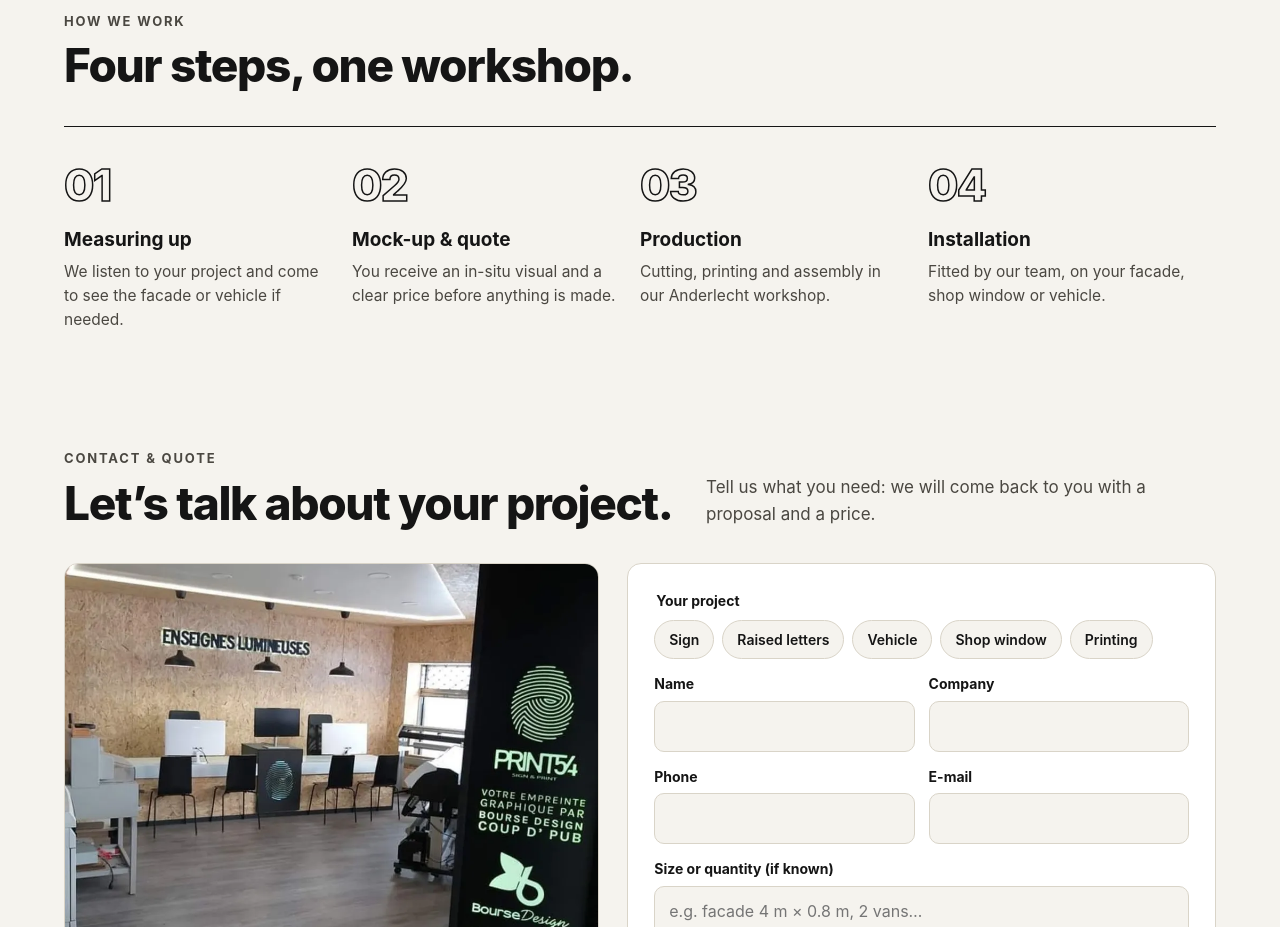
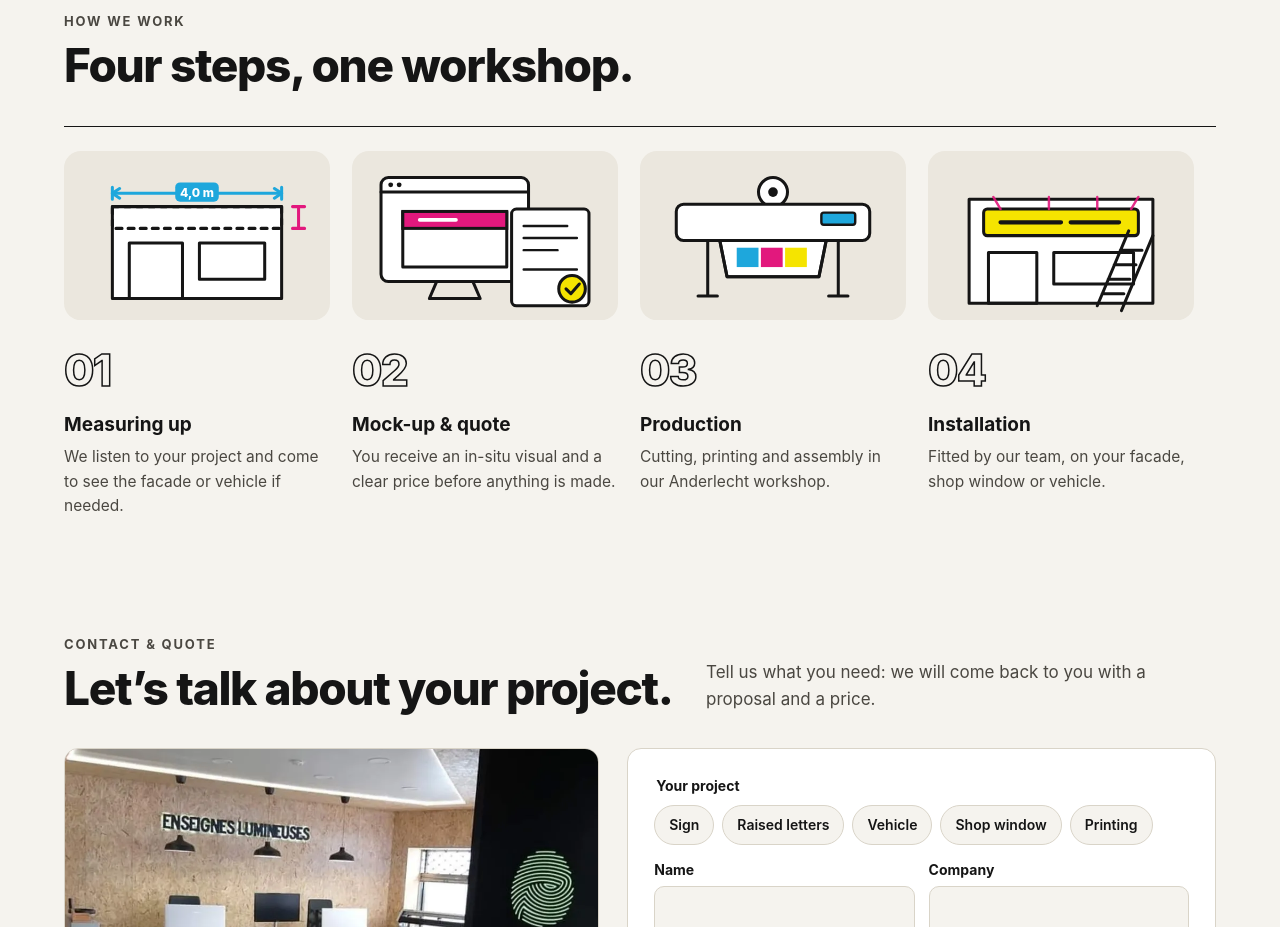
Before and after one commit to whiteshade15/print54, a plain HTML site: page index.html in a window 1280 px wide. Shown: the part 4460-5387 px from the top of the page. Drawn offline with Linux system fonts and the light colour scheme.

Commit message:
Méthode : une illustration originale par étape
Co-Authored-By: Claude Opus 5.5 <noreply@anthropic.com>
Claude-Session: https://claude.ai/code/session_01SML29P5PZBrNmdSTrt5FqX

```diff
--- a/index.html
+++ b/index.html
@@ -138,8 +138,10 @@ section{padding:84px 0}
 
 /* étapes */
 .steps{display:grid;grid-template-columns:repeat(4,1fr);gap:0;counter-reset:s;border-top:1.5px solid var(--ink)}
-.step{padding:24px 22px 8px 0}
+.step{padding:24px 22px 8px 0;display:flex;flex-direction:column}
+.step::before{order:1}.step h3{order:2}.step p{order:3}
 .step::before{counter-increment:s;content:"0" counter(s);font-weight:800;font-size:44px;letter-spacing:-.04em;display:block;-webkit-text-stroke:1.5px var(--ink);color:transparent;margin-bottom:6px}
+.step svg{display:block;width:100%;height:auto;margin-bottom:16px}
 .step h3{margin:0 0 6px;font-size:19px}
 .step p{margin:0;color:var(--ink-2);font-size:15.5px}
 
@@ -231,6 +233,7 @@ dialog button{all:unset;cursor:pointer;color:#fff;font-size:34px;line-height:1;p
   .services,.steps,.row,.foot{grid-template-columns:1fr}
   section{padding:60px 0}
   .header-cta{display:none}
+  .step svg{max-width:240px}
   .gallery{columns:2;column-gap:10px}.work{margin-bottom:10px}
   .work figcaption{font-size:12px;padding:22px 9px 8px}.work figcaption b{font-size:13px}
 }
@@ -344,10 +347,36 @@ dialog button{all:unset;cursor:pointer;color:#fff;font-size:34px;line-height:1;p
       <h2 data-i18n="m.title">Quatre étapes, un seul atelier.</h2></div>
     </div>
     <div class="steps reveal">
-      <div class="step"><h3 data-i18n="m1.t">Prise de mesures</h3><p data-i18n="m1.p">On écoute votre projet, on passe voir la façade ou le véhicule si besoin.</p></div>
-      <div class="step"><h3 data-i18n="m2.t">Maquette &amp; devis</h3><p data-i18n="m2.p">Vous recevez un visuel en situation et un prix clair avant toute fabrication.</p></div>
-      <div class="step"><h3 data-i18n="m3.t">Fabrication</h3><p data-i18n="m3.p">Découpe, impression et assemblage dans notre atelier d’Anderlecht.</p></div>
-      <div class="step"><h3 data-i18n="m4.t">Pose</h3><p data-i18n="m4.p">Installation par notre équipe, sur votre façade, vitrine ou véhicule.</p></div>
+      <div class="step"><svg viewBox="0 0 220 140" aria-hidden="true"><rect x="0" y="0" width="220" height="140" rx="14" fill="#ebe7de"/>
+<rect x="40" y="46" width="140" height="76" fill="#ffffff" stroke="#151515" stroke-width="2.5" stroke-linecap="round" stroke-linejoin="round"/><rect x="40" y="46" width="140" height="18" fill="none" stroke="#151515" stroke-width="2.5" stroke-linecap="round" stroke-linejoin="round" stroke-dasharray="5 5"/>
+<rect x="54" y="76" width="44" height="46" fill="none" stroke="#151515" stroke-width="2.5" stroke-linecap="round" stroke-linejoin="round"/><rect x="112" y="76" width="54" height="30" fill="none" stroke="#151515" stroke-width="2.5" stroke-linecap="round" stroke-linejoin="round"/>
+<path d="M40 30v10M180 30v10M40 35h140" stroke="#1ea7dc" stroke-width="2.5" stroke-linecap="round" fill="none"/>
+<path d="M46 31l-6 4 6 4M174 31l6 4-6 4" stroke="#1ea7dc" stroke-width="2.5" fill="none" stroke-linecap="round" stroke-linejoin="round"/>
+<rect x="92" y="26" width="36" height="16" rx="4" fill="#1ea7dc"/><text x="110" y="38" font-family="Inter,Arial,sans-serif" font-size="10" font-weight="800" fill="#ffffff" text-anchor="middle">4,0 m</text>
+<path d="M194 46v18M189 46h10M189 64h10" stroke="#e2187d" stroke-width="2.5" stroke-linecap="round" fill="none"/></svg><h3 data-i18n="m1.t">Prise de mesures</h3><p data-i18n="m1.p">On écoute votre projet, on passe voir la façade ou le véhicule si besoin.</p></div>
+      <div class="step"><svg viewBox="0 0 220 140" aria-hidden="true"><rect x="0" y="0" width="220" height="140" rx="14" fill="#ebe7de"/>
+<rect x="24" y="22" width="122" height="86" rx="6" fill="#ffffff" stroke="#151515" stroke-width="2.5" stroke-linecap="round" stroke-linejoin="round"/><path d="M24 34h122" stroke="#151515" stroke-width="2.5" stroke-linecap="round" stroke-linejoin="round"/>
+<circle cx="32" cy="28" r="2" fill="#151515"/><circle cx="39" cy="28" r="2" fill="#151515"/>
+<rect x="42" y="50" width="86" height="46" fill="none" stroke="#151515" stroke-width="2.5" stroke-linecap="round" stroke-linejoin="round"/><rect x="42" y="50" width="86" height="14" fill="#e2187d" stroke="#151515" stroke-width="2.5"/>
+<path d="M56 57h30" stroke="#ffffff" stroke-width="3" stroke-linecap="round"/>
+<path d="M70 108l-6 14h42l-6-14" fill="none" stroke="#151515" stroke-width="2.5" stroke-linecap="round" stroke-linejoin="round"/>
+<rect x="132" y="48" width="64" height="80" rx="4" fill="#ffffff" stroke="#151515" stroke-width="2.5" stroke-linecap="round" stroke-linejoin="round"/>
+<path d="M142 62h36M142 72h44M142 82h28M142 98h44" stroke="#151515" stroke-width="2" stroke-linecap="round"/>
+<circle cx="182" cy="114" r="11" fill="#f5e400" stroke="#151515" stroke-width="2.5"/><path d="M177 114l4 4 7-8" fill="none" stroke="#151515" stroke-width="2.5" stroke-linecap="round" stroke-linejoin="round"/></svg><h3 data-i18n="m2.t">Maquette &amp; devis</h3><p data-i18n="m2.p">Vous recevez un visuel en situation et un prix clair avant toute fabrication.</p></div>
+      <div class="step"><svg viewBox="0 0 220 140" aria-hidden="true"><rect x="0" y="0" width="220" height="140" rx="14" fill="#ebe7de"/>
+<circle cx="110" cy="34" r="12" fill="#ffffff" stroke="#151515" stroke-width="2.5" stroke-linecap="round" stroke-linejoin="round"/><circle cx="110" cy="34" r="4" fill="#151515"/>
+<rect x="30" y="44" width="160" height="30" rx="6" fill="#ffffff" stroke="#151515" stroke-width="2.5" stroke-linecap="round" stroke-linejoin="round"/><rect x="150" y="51" width="28" height="10" rx="2" fill="#1ea7dc" stroke="#151515" stroke-width="2"/>
+<path d="M56 74v46M164 74v46M48 120h16M156 120h16" stroke="#151515" stroke-width="2.5" stroke-linecap="round" stroke-linejoin="round" fill="none"/>
+<path d="M66 74h88l-6 30H72z" fill="#ffffff" stroke="#151515" stroke-width="2.5" stroke-linecap="round" stroke-linejoin="round"/>
+<rect x="80" y="80" width="18" height="16" fill="#1ea7dc"/><rect x="100" y="80" width="18" height="16" fill="#e2187d"/><rect x="120" y="80" width="18" height="16" fill="#f5e400"/>
+<path d="M66 74h88l-6 30H72z" fill="none" stroke="#151515" stroke-width="2.5" stroke-linecap="round" stroke-linejoin="round"/></svg><h3 data-i18n="m3.t">Fabrication</h3><p data-i18n="m3.p">Découpe, impression et assemblage dans notre atelier d’Anderlecht.</p></div>
+      <div class="step"><svg viewBox="0 0 220 140" aria-hidden="true"><rect x="0" y="0" width="220" height="140" rx="14" fill="#ebe7de"/>
+<rect x="34" y="40" width="152" height="86" fill="#ffffff" stroke="#151515" stroke-width="2.5" stroke-linecap="round" stroke-linejoin="round"/>
+<rect x="46" y="48" width="128" height="22" rx="3" fill="#f5e400" stroke="#151515" stroke-width="2.5"/>
+<path d="M60 59h50M118 59h40" stroke="#151515" stroke-width="3.5" stroke-linecap="round"/>
+<path d="M60 48l-6-10M100 48l0-10M140 48l0-10M168 48l6-10" stroke="#e2187d" stroke-width="2" stroke-linecap="round" opacity=".9"/>
+<rect x="50" y="84" width="40" height="42" fill="none" stroke="#151515" stroke-width="2.5" stroke-linecap="round" stroke-linejoin="round"/><rect x="104" y="84" width="66" height="26" fill="none" stroke="#151515" stroke-width="2.5" stroke-linecap="round" stroke-linejoin="round"/>
+<path d="M140 128l26-62M160 132l26-62M144 118h18M149 106h18M154 94h18M159 82h18" stroke="#151515" stroke-width="2.5" stroke-linecap="round" stroke-linejoin="round" fill="none"/></svg><h3 data-i18n="m4.t">Pose</h3><p data-i18n="m4.p">Installation par notre équipe, sur votre façade, vitrine ou véhicule.</p></div>
     </div>
   </div>
 </section>
```
